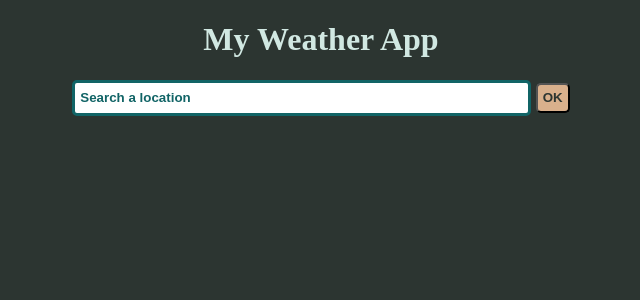
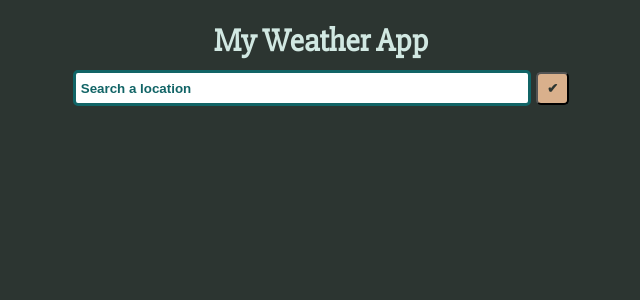
Before and after one commit to antesaj/my-weather-app, a React (Create React App) app: page / in a window 1280 px wide. Shown: the top 300 px of the page, without its empty margins (319-959 px from the left). Built offline with nearby package versions, Linux system fonts and the light colour scheme; no server answers.

Commit message:
new styling

```diff
--- a/public/index.html
+++ b/public/index.html
@@ -3,6 +3,7 @@
   <head>
     <meta charset="utf-8">
     <link rel="shortcut icon" href="%PUBLIC_URL%/favicon.ico">
+    <link href="https://fonts.googleapis.com/css?family=Slabo+27px" rel="stylesheet">
     <meta name="viewport" content="width=device-width, initial-scale=1, shrink-to-fit=no">
     <meta name="theme-color" content="#000000">
     <!--
--- /dev/null
+++ b/src/Components/Header.css
@@ -0,0 +1,4 @@
+.header {
+    font-family: 'Slabo 27px', serif;
+    margin-bottom: 10px;
+}
--- a/src/Components/Header.js
+++ b/src/Components/Header.js
@@ -1,7 +1,9 @@
 import React from "react";
 
+import "./Header.css";
+
 const header = props => {
-  return <h1>My Weather App</h1>;
+  return <h1 className="header">My Weather App</h1>;
 };
 
 export default header;
--- a/src/Components/SearchBar.css
+++ b/src/Components/SearchBar.css
@@ -11,10 +11,16 @@
 }
 
 .okButton {
-  height: 30px;
+  height: 33px;
+  width: 33px;
   padding: 5px;
   border-radius: 5px;
   background-color: #d9b08c;
   color: #2c3531;
   font-weight: bold;
+  cursor: pointer;
 }
+
+.okButton:hover {
+  color: #d1e8e2;
+}
--- a/src/Components/SearchBar.js
+++ b/src/Components/SearchBar.js
@@ -57,7 +57,7 @@ class SearchBar extends Component {
             onClick={this.handleClick}
             onChange={this.handleChange}
           />
-          <input className="okButton" type="submit" value="OK" />
+          <input className="okButton" type="submit" value="&#10004;" />
         </form>
       </div>
     );
```
